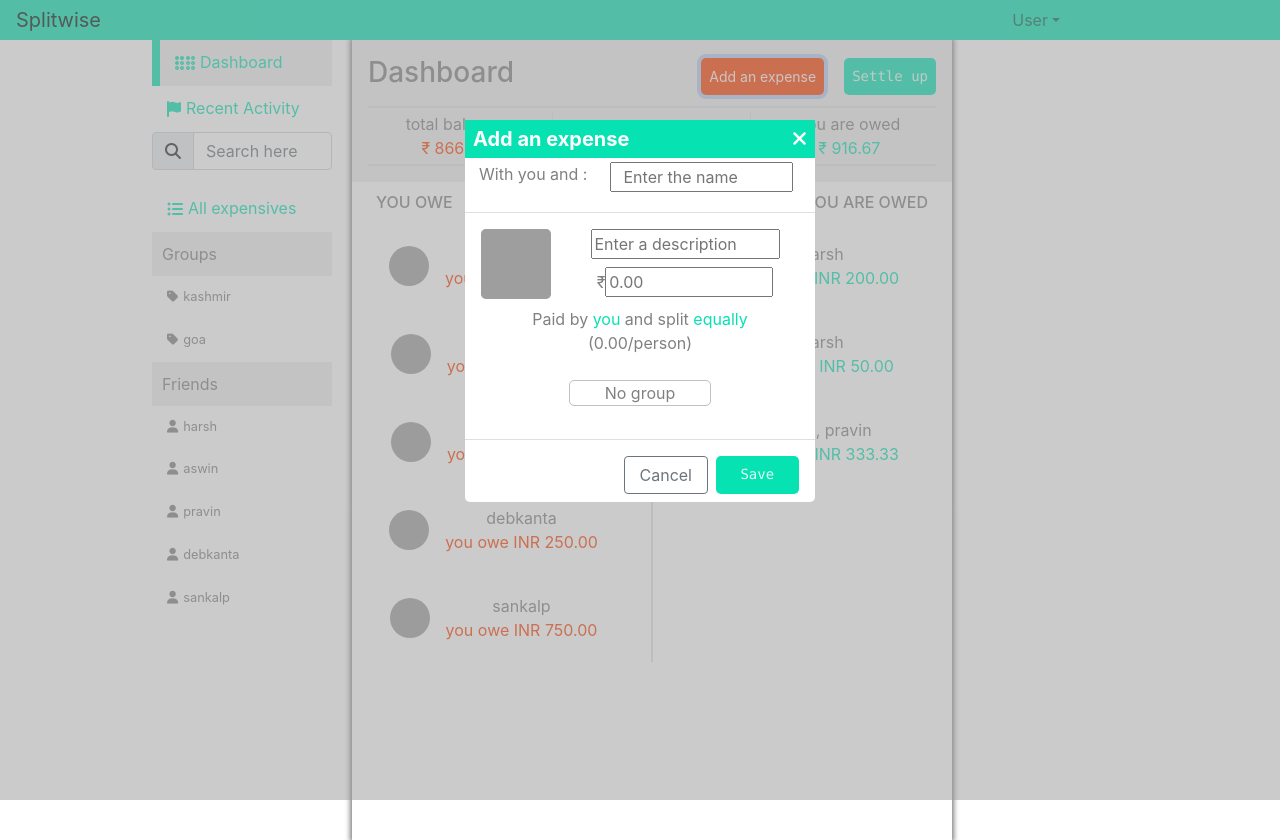
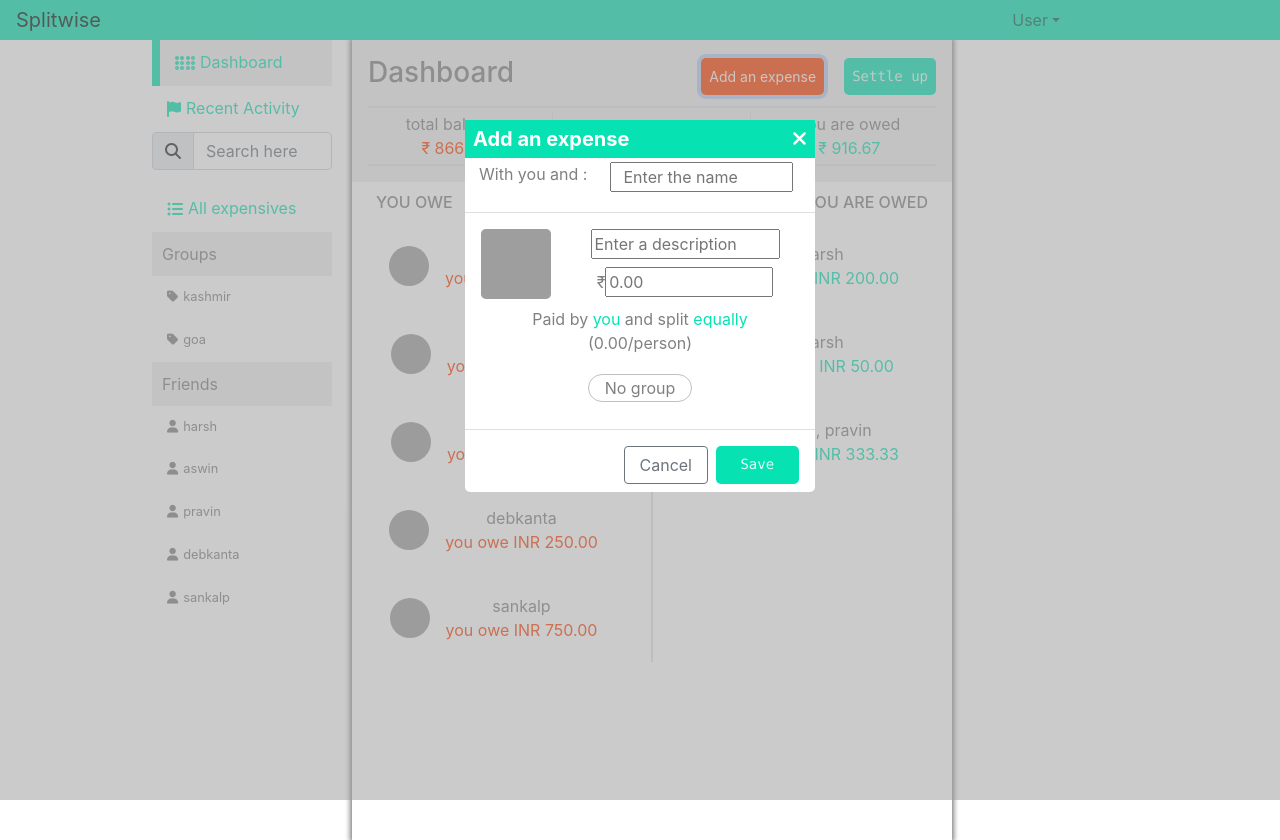
Before and after one commit to aswin-kumar-1999/SplitWIse-react, a React (Create React App) app: page /dashboard in a window 1280 px wide. Both pictures are taken after a click on the button "Add an expense". Built offline with nearby package versions, Linux system fonts and the light colour scheme; grey boxes are pictures that could not be loaded.

Commit message:
Commit before using Redux

```diff
--- a/src/components/Expense/Expense.css
+++ b/src/components/Expense/Expense.css
@@ -12,9 +12,6 @@
     background: white;
     color: gray;
     border: 1px solid rgb(194, 192, 192);
-    border-radius: 5px;
-    padding: 0 35px;
-    margin: 10px 0;
 }
 
 .btn button:hover {
@@ -38,7 +35,6 @@
     z-index: 3;
     position: fixed;
     top: 100px;
-    /* right: 5vw; */
     transition: 1s ease-in-out;
 }
 
--- a/src/components/Expense/Expense.js
+++ b/src/components/Expense/Expense.js
@@ -107,12 +107,12 @@
         this.setState((prevState) => ({ ispayer: !prevState.ispayer }))
     }
     checkedPayer = (payer) => {
-        console.log("Checked Payer",payer)
+        console.log("Checked Payer", payer)
         if (payer !== '') {
             this.setState((prevState) => ({ payer, ispayer: !prevState.ispayer }))
         }
         else {
-            this.setState((prevState) => ({ ispayer: !prevState.ispayer ,payer:this.props.user}))
+            this.setState((prevState) => ({ ispayer: !prevState.ispayer, payer: this.props.user }))
         }
     }
     checkedGroup = (group) => {
@@ -140,7 +140,7 @@
                 owes: owe,
                 desc: this.state.description,
                 expensePop: false,
-                group:this.state.group
+                group: this.state.group
             })
         }
         if (this.state.nameList.length < 2) {
@@ -207,7 +207,7 @@
                                 <div className='text-center'>({this.state.shareamount.toFixed(2)}/person)</div>
                             </div>
                             <div className='btn'>
-                                <button type='button' onClick={this.groupHandler}>{this.state.group}</button>
+                                <button type='button' className='px-3 my-1 rounded-pill' onClick={this.groupHandler}>{this.state.group}</button>
                             </div>
                         </form>
 
```
